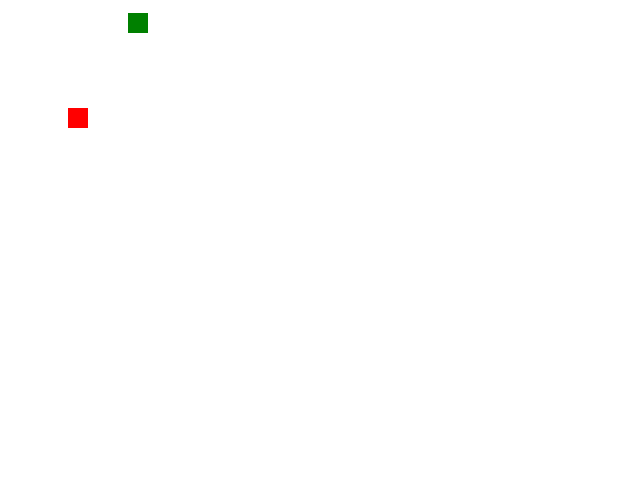
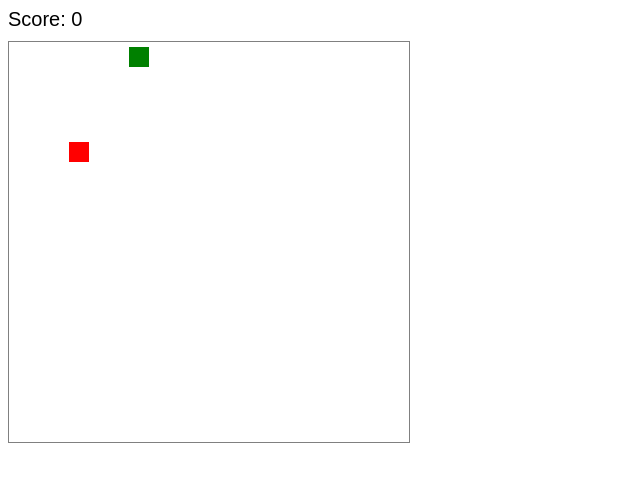
Before and after one commit to Oyimhon/snake, a plain HTML site: page index.html in a window 1280 px wide. Shown: the whole page, without its empty margins (0-640 px from the left). Drawn offline with Linux system fonts and the light colour scheme.

Commit message:
fix: adding styles to release score

```diff
--- a/index.html
+++ b/index.html
@@ -6,7 +6,13 @@
     <title>Змейка</title>
   </head>
   <body>
-    <canvas id="gameCanvas" width="400" height="400"></canvas>
+    <div id="score" style="font: 20px Arial; color: black"></div>
+    <canvas
+      id="gameCanvas"
+      width="400"
+      height="400"
+      style="border: 1px solid grey; margin-top: 10px"
+    ></canvas>
     <script src="./scripts/main.js"></script>
   </body>
 </html>
--- a/scripts/main.js
+++ b/scripts/main.js
@@ -1,3 +1,4 @@
+const scoreTitle = document.getElementById('score');
 const canvas = document.getElementById('gameCanvas');
 const ctx = canvas.getContext('2d');
 
@@ -85,9 +86,7 @@ function updateGame() {
   drawSnake();
   drawFood();
 
-  ctx.fillStyle = 'white';
-  ctx.font = '20px Arial';
-  ctx.fillText('Score: ' + score, 10, 30);
+  scoreTitle.innerText = 'Score: ' + score;
 
   setTimeout(updateGame, 200);
 }
```
